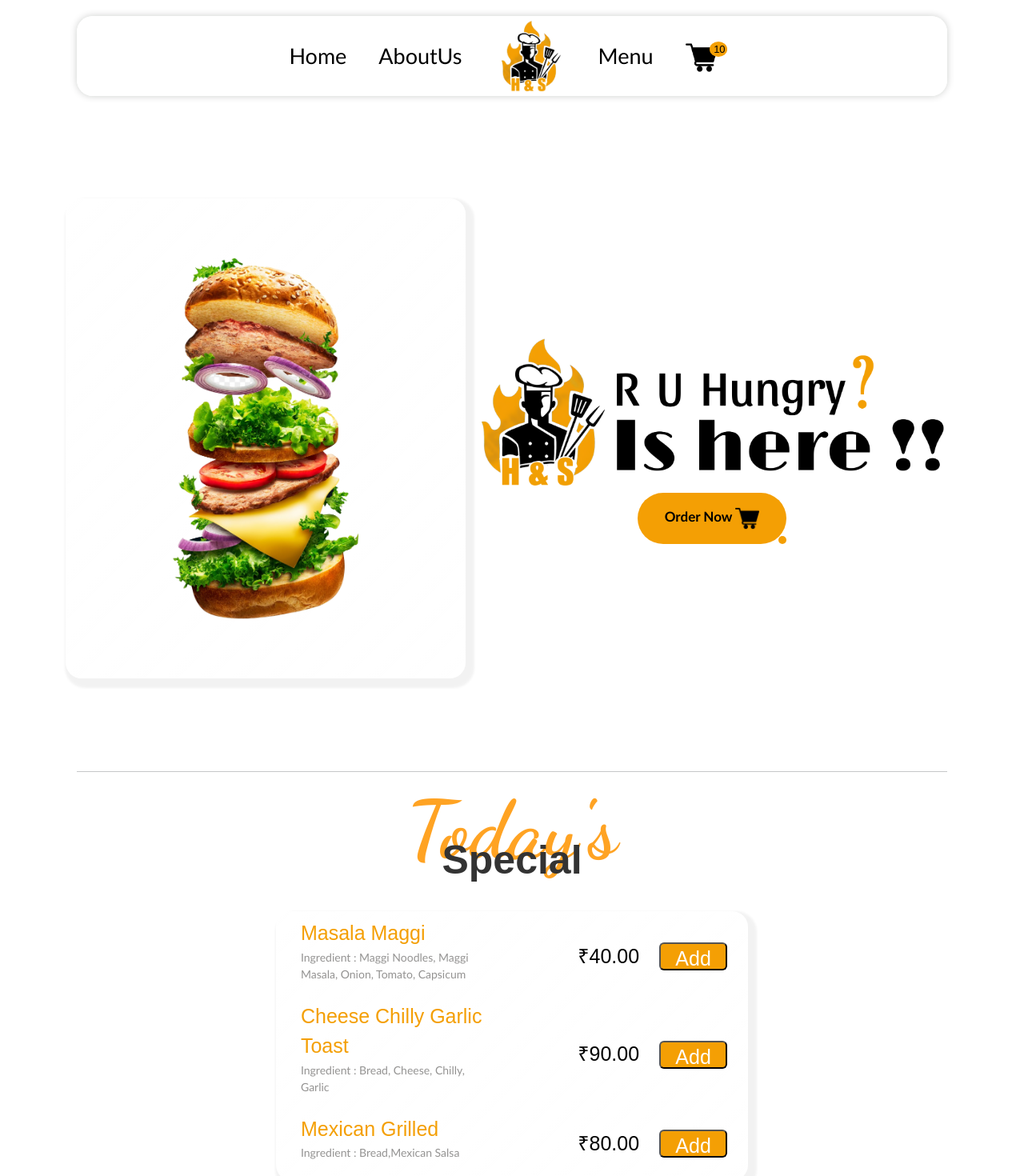
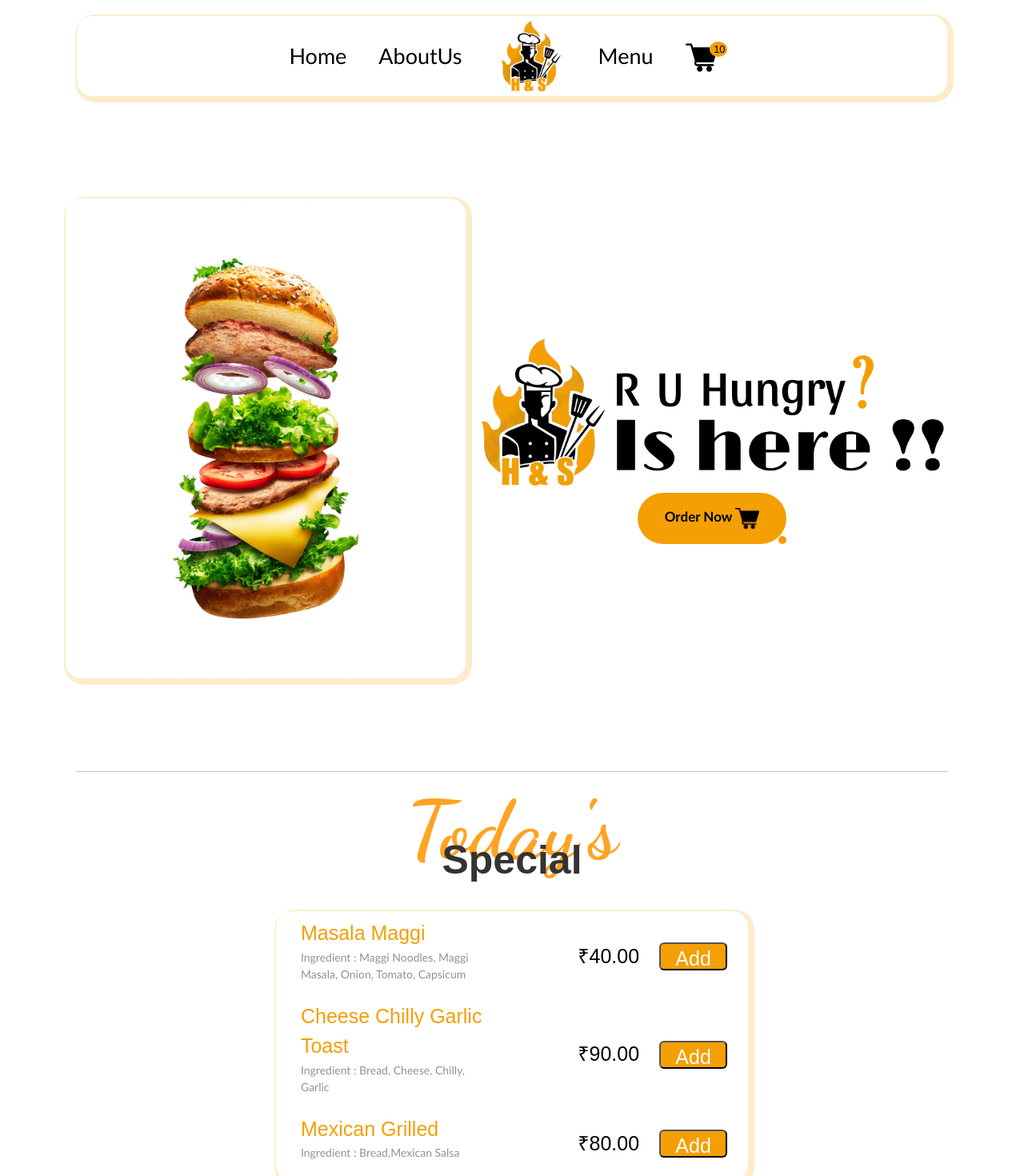
Before and after one commit to harshh100/h_s_client, a React (Create React App) app: page / in a window 1280 px wide. Shown: the top 1470 px of the page at 80% size. Built offline with nearby package versions, Linux system fonts and the light colour scheme.

Commit message:
shadow change

```diff
--- a/src/App.css
+++ b/src/App.css
@@ -22,7 +22,7 @@ h2 {
 .nav_center {
   width: 85%;
   border-radius: 20px;
-  box-shadow: 0px 0px 10px 0px rgba(9, 13, 0, 0.20);
+  box-shadow: 3px 3px 0px 5px rgb(244 159 4 / 20%);
   margin: 20px auto;
 }
 
@@ -105,7 +105,7 @@ h2 {
   -webkit-backdrop-filter: blur(10px);
   border-radius: 20px;
   border: 1px solid rgba(255, 255, 255, 0.18);
-  box-shadow: rgba(0, 0, 0, 0.05) 5px 6px 3px 6px;
+  box-shadow: 3px 3px 0px 5px rgb(244 159 4 / 20%);
   margin-top: 20px;
   margin-bottom: 20px;
   padding-top: 50px;
@@ -328,7 +328,7 @@ p {
   -webkit-backdrop-filter: blur(10px);
   border-radius: 20px;
   border: 1px solid rgba(255, 255, 255, 0.18);
-  box-shadow: 0 8px 32px 0 rgba(0, 0, 0, 0.37);
+  box-shadow: 3px 3px 0px 5px rgb(244 159 4 / 20%);
 
 
 }
@@ -542,7 +542,7 @@ p {
   -webkit-backdrop-filter: blur(10px);
   border-radius: 20px;
   border: 1px solid rgba(255, 255, 255, 0.18);
-  box-shadow: 0 8px 32px 0 rgba(0, 0, 0, 0.37);
+  box-shadow: 3px 3px 0px 5px rgb(244 159 4 / 20%);
   width: 700px;
 }
 
@@ -580,7 +580,7 @@ p {
   -webkit-backdrop-filter: blur(10px);
   border-radius: 20px;
   border: 1px solid rgba(255, 255, 255, 0.18);
-  box-shadow: rgba(0, 0, 0, 0.05) 5px 6px 3px 6px;
+  box-shadow: 3px 3px 0px 5px rgb(244 159 4 / 20%);
   width: min-content;
 }
 
--- a/src/components/Services.js
+++ b/src/components/Services.js
@@ -63,7 +63,7 @@ padding-top: 9rem;
     align-content: center;
     text-align: center;
     border-radius: 2rem;
-    box-shadow: rgba(0, 0, 0, 0.05) 5px 6px 3px 6px;
+    box-shadow: 3px 3px 0px 5px rgb(244 159 4 / 20%);
   }
 
   .services-2 {
@@ -78,7 +78,7 @@ padding-top: 9rem;
       justify-content: center;
       align-items: center;
       border-radius: 2rem;
-      box-shadow: rgba(0, 0, 0, 0.05) 5px 6px 3px 6px;
+      box-shadow: 3px 3px 0px 5px rgb(244 159 4 / 20%);
 
       div {
         display: flex;
```
